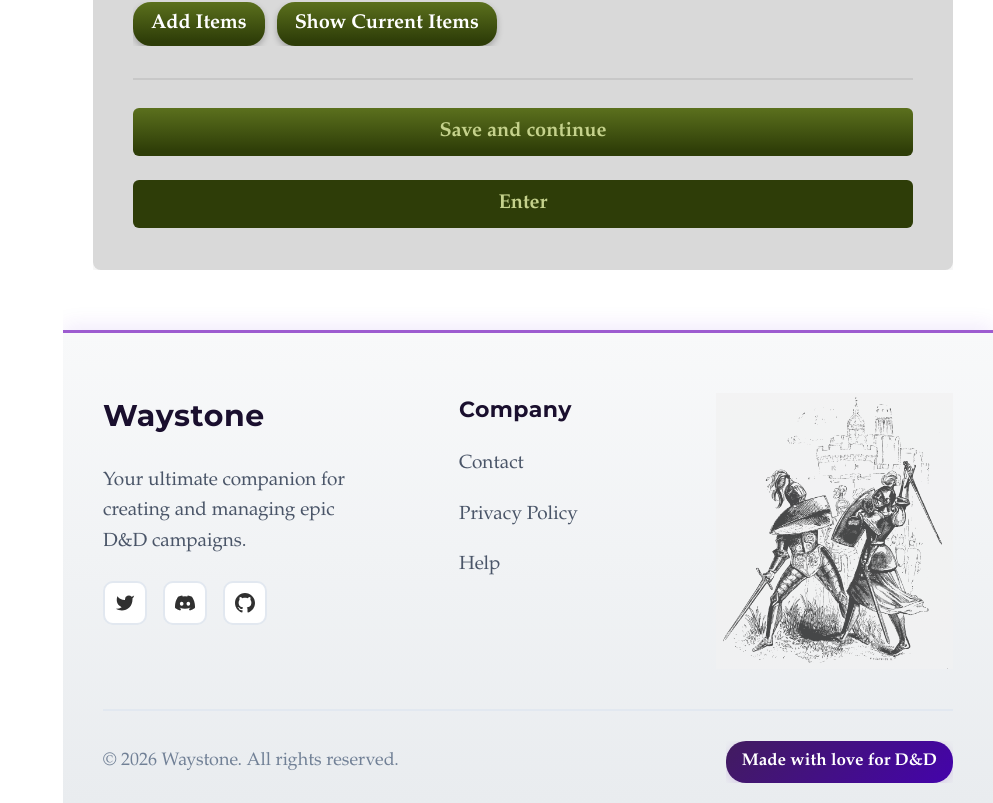
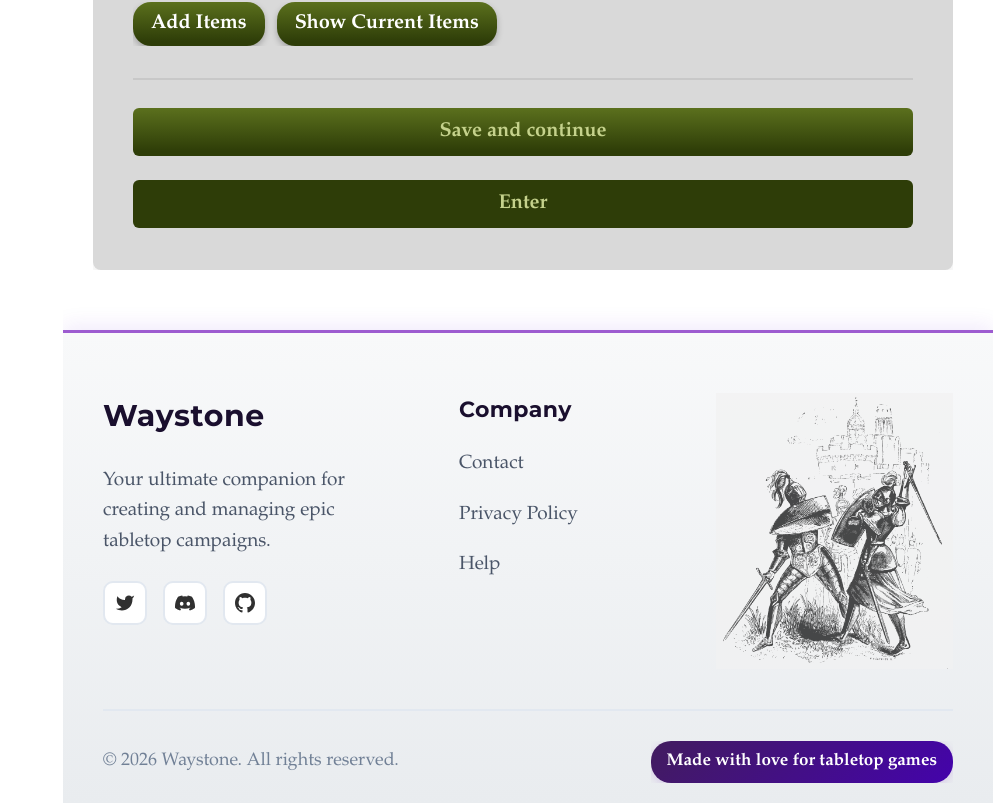
Before and after one commit to WouterOnGithub/Waystone, a React (Vite) app in the folder waystoneProject/: page /user/New_Campaign_Page_CAMPAIGN in a window 1280 px wide. Shown: the part 855-1658 px from the top of the page, without its empty margins (287-1280 px from the left). Built offline with nearby package versions, Linux system fonts and the light colour scheme; no server answers.

Commit message:
aanpassingen om copyright te voorkomen

```diff
--- a/waystoneProject/src/components/UI/Footer.jsx
+++ b/waystoneProject/src/components/UI/Footer.jsx
@@ -12,7 +12,7 @@ function Footer() {
         <div className="footer-section footer-main">
           <h3 className="footer-heading">Waystone</h3>
           <p className="footer-description">
-            Your ultimate companion for creating and managing epic D&D campaigns.
+            Your ultimate companion for creating and managing epic tabletop campaigns.
           </p>
           <div className="footer-social">
             <a href="https://twitter.com" target="_blank" rel="noopener noreferrer" aria-label="Twitter">
@@ -57,7 +57,7 @@ function Footer() {
           &copy; {currentYear} Waystone. All rights reserved.
         </div>
         <div className="footer-badges">
-          <span className="footer-badge">Made with love for D&D</span>
+          <span className="footer-badge">Made with love for tabletop games</span>
         </div>
       </div>
     </footer>
```
